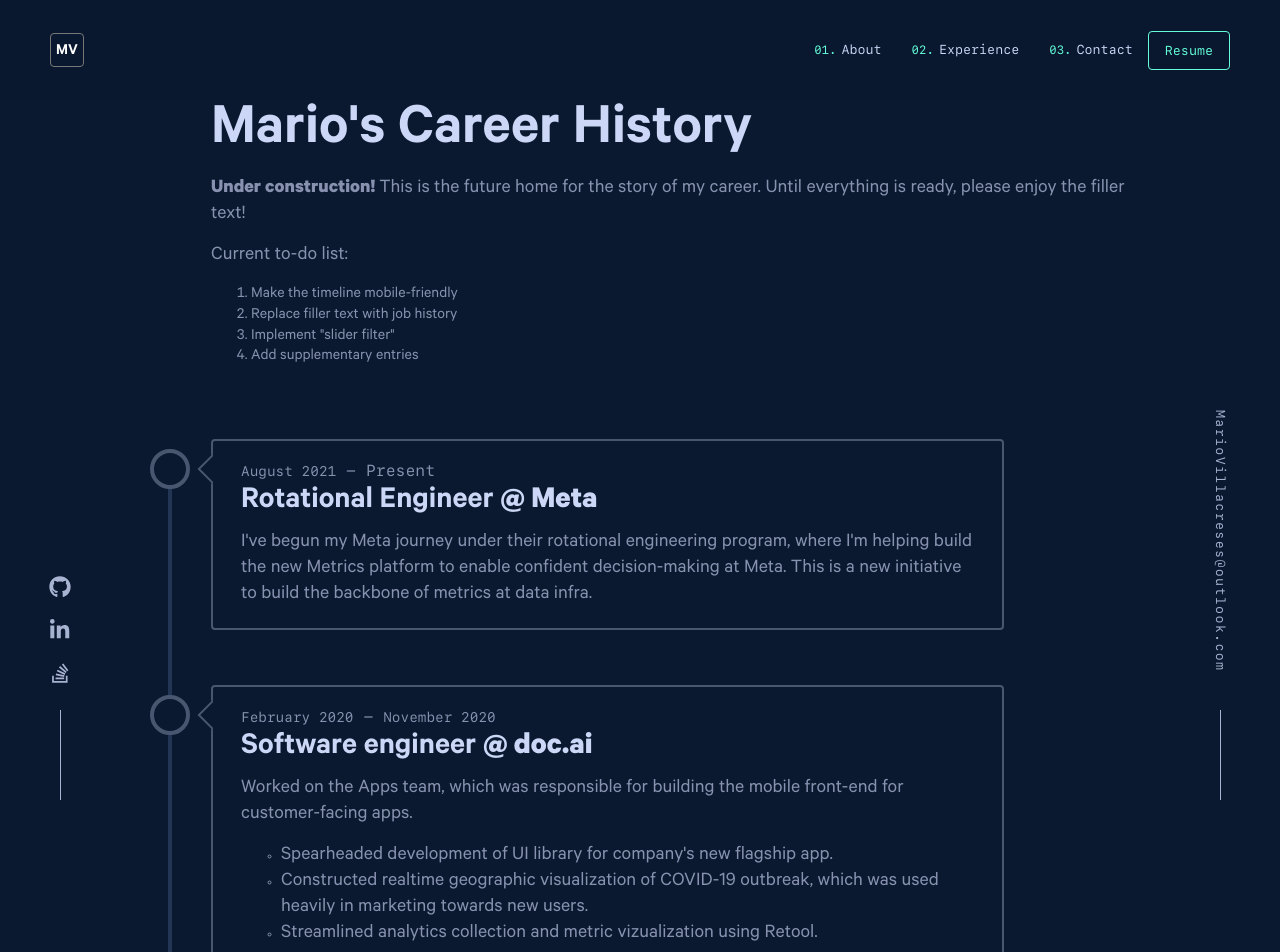
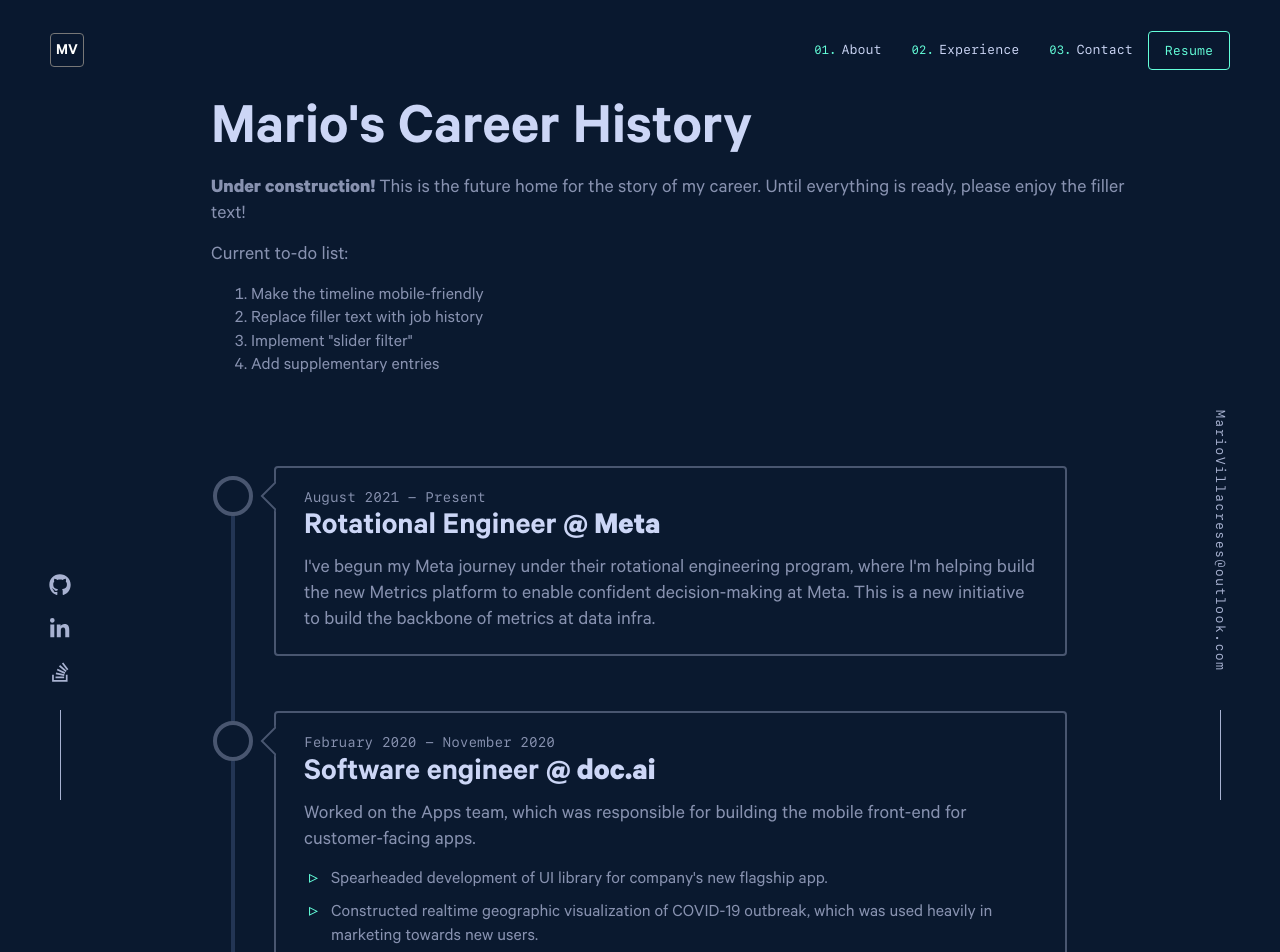
Before and after one commit to villacreses/personal-site-v2, a Next.js app: page /timeline in a window 1280 px wide. Shown: the top 952 px of the page. Built offline with nearby package versions, Linux system fonts and the light colour scheme.

Commit message:
Update buggy styles on timeline

```diff
--- a/src/components/TabList.module.scss
+++ b/src/components/TabList.module.scss
@@ -134,21 +134,11 @@
     line-height: 1.3;
   }
 
-  %content-size {
-    font-size: var(--fz-lg);
-  }
-
-  p {
-    @extend %content-size;
-  }
-
   a {
     @include mixins.inlineLink;
   }
 
   ul {
-    @extend %content-size;
-
     padding: 0;
     margin: 0;
     list-style: outside none none;
--- a/src/components/Timeline.module.scss
+++ b/src/components/Timeline.module.scss
@@ -1,3 +1,5 @@
+@use '../styles//mixins';
+
 $diameter: 40px;
 $border_width: 2px;
 $triangle_size: 11px;
@@ -8,10 +10,15 @@
   grid-template-columns: $diameter ($triangle_size + 10px) minmax(auto, 793px);
 }
 
-%content-box {
+%hover-highlight {
+  transition: var(--transition);
   border: $border_width solid var(--slate-dark);
   background-color: var(--navy);
-  transition: var(--transition);
+
+  li:hover & {
+    border-color: var(--green);
+    background-color: var(--navy-light);
+  }
 }
 
 .top-section {
@@ -30,7 +37,8 @@
 
   pointer-events: none;
   span {
-    @extend %content-box;
+    @extend %hover-highlight;
+
     content: " ";
     display: block;
 
@@ -45,15 +53,16 @@
 
 .timerange {
   font-family: var(--font-mono);
+  font-size: var(--fz-sm);
 }
 
-.timeline { // ul
+.timeline { // ol
   @extend %grid;
   flex: 1;
 
   position: relative;
-  margin: 55px 0 0 0;
-  padding: 0 0 20px 0;
+  margin: 55px auto 0;
+  padding: 1em 2em var(--fz-h1);
 
   row-gap: 55px;
 
@@ -65,10 +74,9 @@
     justify-self: center;
     position: absolute;
     grid-column: 1 / 2;
-    top: 0;
+    top: calc($grid-top-row-height + 1em);
     bottom: 0;
     z-index: 0;
-    margin-top: $grid-top-row-height;
   }
 }
 
@@ -83,18 +91,38 @@
   & > * {
     pointer-events: auto;
   }
+}
 
-  &:hover {
-    & > i,
-    & > div,
-    & > span span {
-      border-color: var(--green);
-      background-color: var(--navy-light);
+.content-container {
+  @extend %hover-highlight;
+
+  grid-column: 3 / -2;
+  grid-row: 1 / -1;
+
+  padding: 1.25rem 1.75rem;
+  border-radius: var(--border-radius);
+  position: relative;
+  z-index: 2;
+
+  ul {
+    padding-left: var(--fz-sm);
+  }
+
+  li {
+    position: relative;
+    padding-left: var(--fz-xs);
+    margin-bottom: 10px;
+
+    ::marker {
+      content: "▹";
+      color: var(--green);
+    }
   }
 }
 
-  & > i {
-    @extend %content-box;
+.timeline-pin {
+  @extend %hover-highlight;
+
   transition: var(--transition);
   display: block;
   border-width: 4px;
@@ -103,21 +131,3 @@
   box-sizing: border-box;
   grid-area: 2 / 1 /3/ 2;
 }
-
-  & > div {
-    @extend %content-box;
-
-    grid-column: 3 / -2;
-    grid-row: 1 / -1;
-
-    padding: 1.25rem 1.75rem;
-    border-radius: var(--border-radius);
-    position: relative;
-    z-index: 2;
-  }
-
-  time {
-    font-family: var(--font-mono);
-    font-size: var(--fz-sm);
-  }
-}
--- a/src/components/Timeline.tsx
+++ b/src/components/Timeline.tsx
@@ -27,8 +27,8 @@
           key={startDate}
           className={styles["timeline-entry"]}
         >
-          <i />
-          <div>
+          <i className={styles["timeline-pin"]} />
+          <div className={styles["content-container"]}>
             <TimeRange
               startTimestamp={startDate}
               endTimestamp={endDate}
--- a/src/data/Timeline.content.yaml
+++ b/src/data/Timeline.content.yaml
@@ -54,7 +54,7 @@
   tabLabel: New World Odyssey
   startDate: 2013-11-01 # November 2013
   endDate: 2014-05-01 # May 2014
-  contentDefault: >
+  content: >
     ## Co-founder & Webmaster @ New World Odyssey
 
     - Built and maintained an online catalog of medical technologies using HTML5, CSS, and jQuery
--- a/src/styles/globals.scss
+++ b/src/styles/globals.scss
@@ -231,3 +231,17 @@
 .display-flex {
   display: flex;
 }
+
+li {
+  position: relative;
+  font-size: var(--fz-lg);
+
+  ::marker {
+    content: "▹";
+    color: var(--green);
+  }
+
+  & > * {
+    font-size: var(--fz-lg);
+  }
+}
```
Lines whose indentation alone changed are shown as unchanged.
